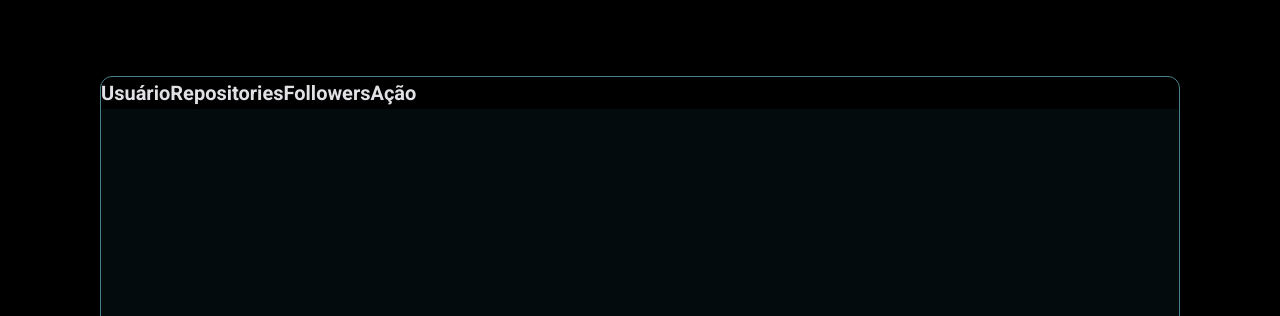
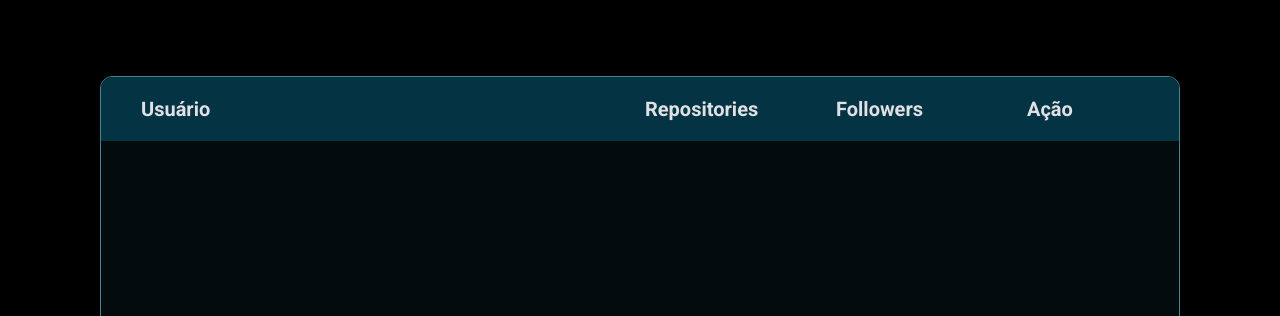
Before and after one commit to williangomesdev/Explorer-Stage06-Desafio--Git-Fav, a website with bundled scripts: page index.html in a window 1280 px wide. Shown: the part 198-514 px from the top of the page. Built offline with nearby package versions, Linux system fonts and the light colour scheme.

Commit message:
iniciando o readme

```diff
--- a/styles/style.css
+++ b/styles/style.css
@@ -121,14 +121,13 @@ div.tableBox {
 table tbody.tableContent {
   display: flex;
   flex-direction: column;
-  max-height: 59rem;
+  max-height: 37.6rem;
   overflow-y: overlay;
 }
 
 table {
   display: flex;
   flex-direction: column;
-  align-items: space-between;
   border-collapse: collapse;
 }
 
@@ -137,6 +136,26 @@ table * {
   font-weight: 700;
   line-height: 160%;
   color: var(--fc-white);
+}
+
+table thead {
+  background: var(--bg-table-head);
+  text-align: left;
+}
+
+table thead th {
+  padding-block: 1.6rem;
+  padding-left: 4rem;
+}
+
+table thead th:first-child {
+  min-width: 50.4rem;
+}
+
+table thead th:nth-child(2),
+table thead th:nth-child(3) {
+  padding-left: 4rem;
+  min-width: 19.1rem;
 }
 
 table tbody tr {
@@ -164,7 +183,7 @@ table tbody.tableContent::-webkit-scrollbar-button {
 
 table tbody.tableContent::-webkit-scrollbar-thumb {
   border-inline: 0.8rem solid transparent;
-  border-radius: 1rem ;
+  border-radius: 1rem;
   background-clip: padding-box;
   background-color: var(--bg-table);
 }
@@ -180,7 +199,7 @@ table tbody td {
 
 table tbody tr td.user {
   height: 10.4rem;
-  min-width: 29rem;
+  min-width: 50.4rem;
   display: flex;
   align-items: center;
   justify-content: left;
```
Also changed, not shown: README.md (added).
